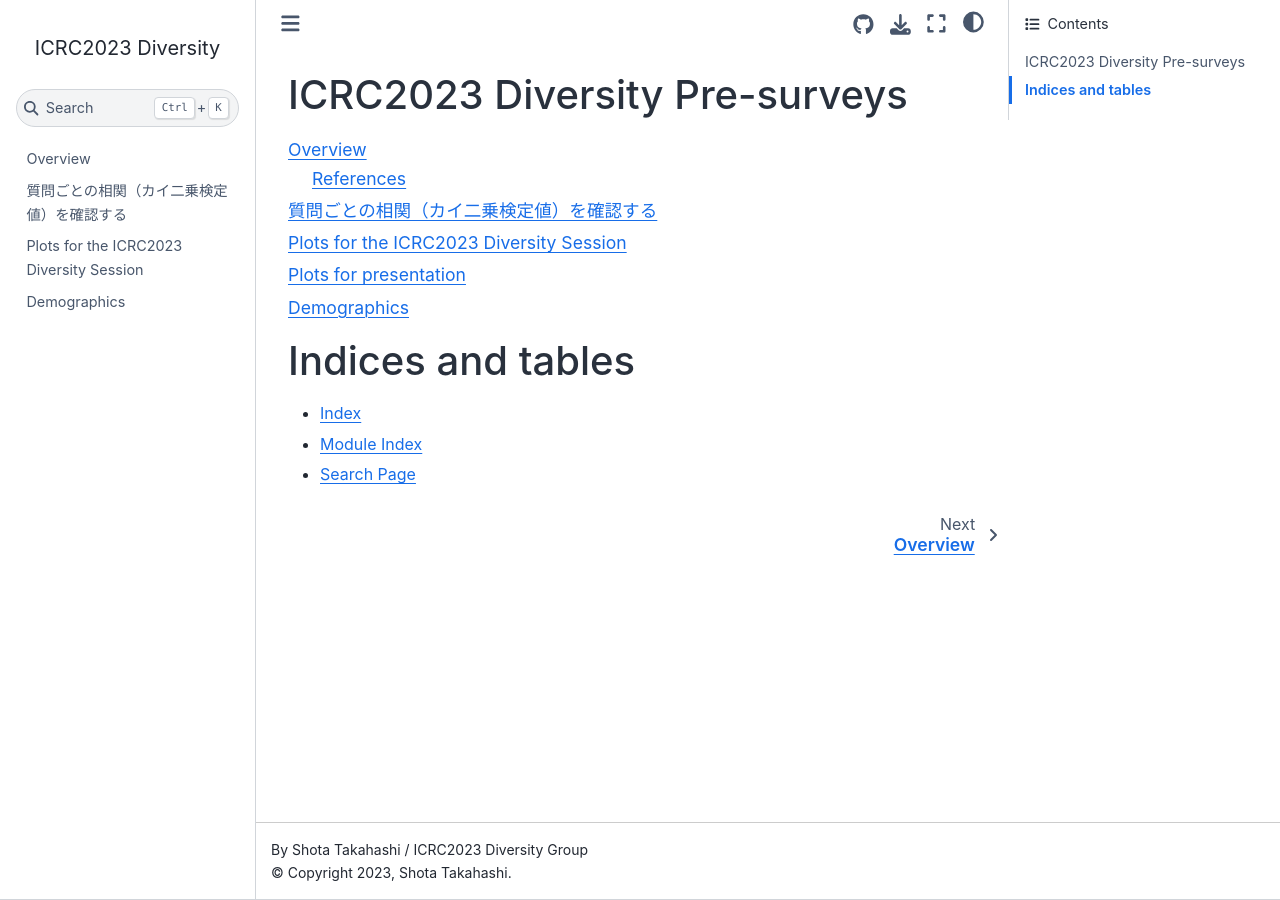
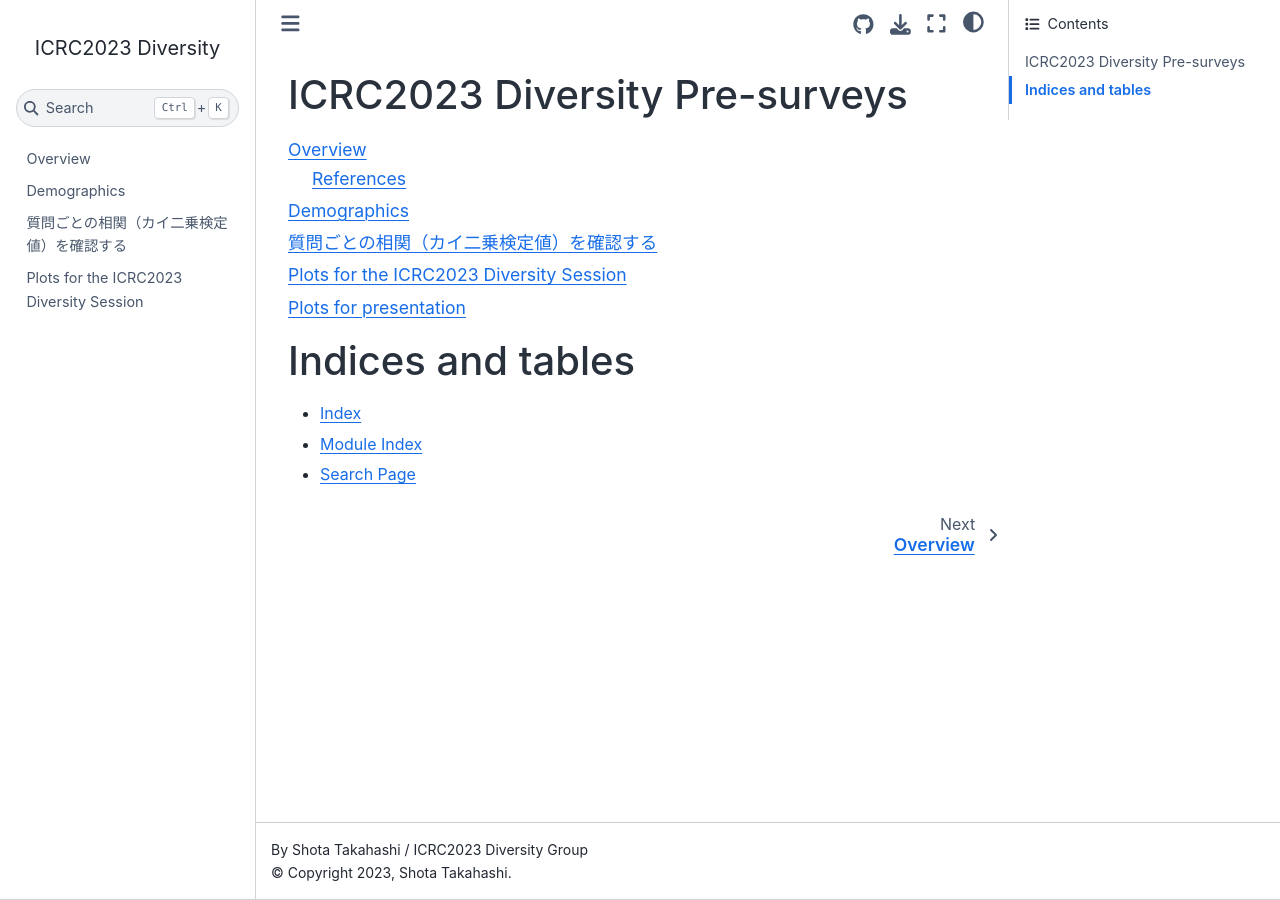
Before and after one commit to ICRC2023/surveys, a Sphinx documentation site: the page built from docs/index.md, in a window 1280 px wide. Built offline with Sphinx 7.4.7 and the Sphinx Book theme 1.1.4, drawn with Linux system fonts in a browser that asks for light colours.

```diff
--- a/docs/index.md
+++ b/docs/index.md
@@ -5,9 +5,9 @@
 maxdepth: 2
 ---
 overview
+notebooks/demographics.ipynb
 notebooks/chi2_map.ipynb
 notebooks/icrc2023_diversity.ipynb
-notebooks/demographics.ipynb
 :::
 
 
```
Also changed, not shown: docs/notebooks/demographics.ipynb.
